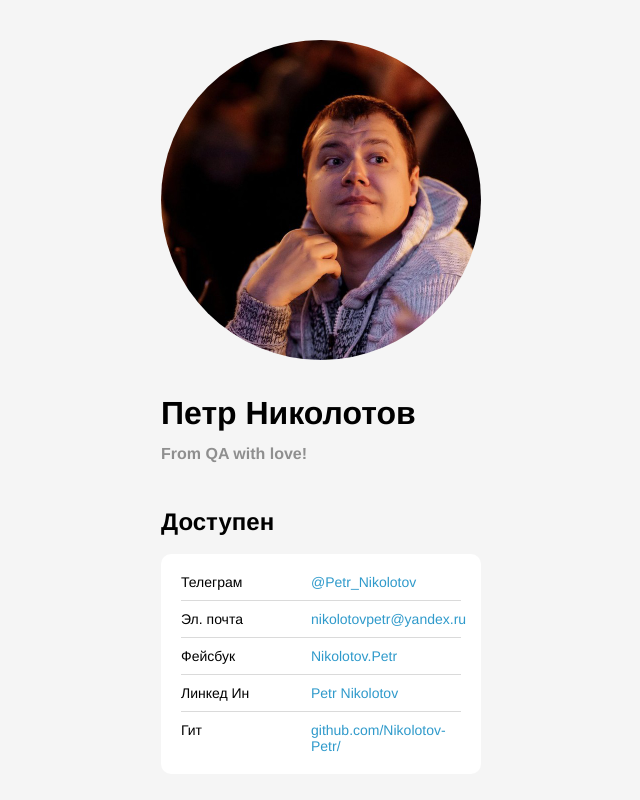
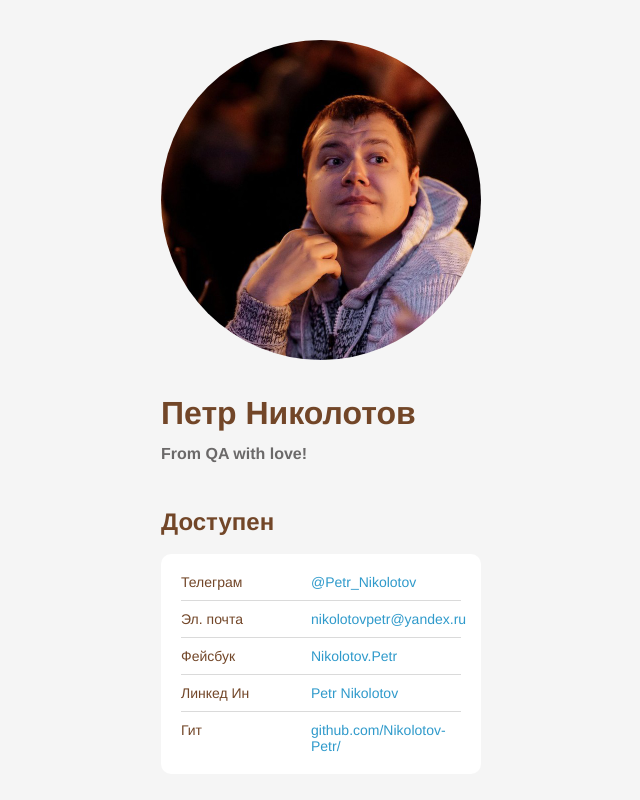
Before and after one commit to Nikolotov-Petr/Nikolotov-Petr.github.io, a plain HTML site: page index.html in a window 1280 px wide. Shown: the top 800 px of the page, without its empty margins (319-959 px from the left). Drawn offline with Linux system fonts and the light colour scheme.

Commit message:
colorswitch

```diff
--- a/js.js
+++ b/js.js
@@ -3,6 +3,6 @@ const button = document.querySelector('button');
 
 /* Тут на кнопку навешиваем обрабочик, который ждёт клика и тогда запустит логику */
 button.addEventListener('click', function() {
-	alert('Когда я печалюсь, я перестаю печалиться и вместо этого становлюсь клевым.');
+	alert('May the Force be with you.');
 
 });
--- a/style.css
+++ b/style.css
@@ -13,8 +13,8 @@
 @media (prefers-color-scheme: light) {
   :root {
     --bg: #f5f5f5;
-    --text: #000000;
-    --subtext: #8f8f8f;
+    --text: #724628;
+    --subtext: #6b6969;
     --linktext: #2f9acb;
     --underline: #dadada;
     --sectionbg: #ffffff;
```
